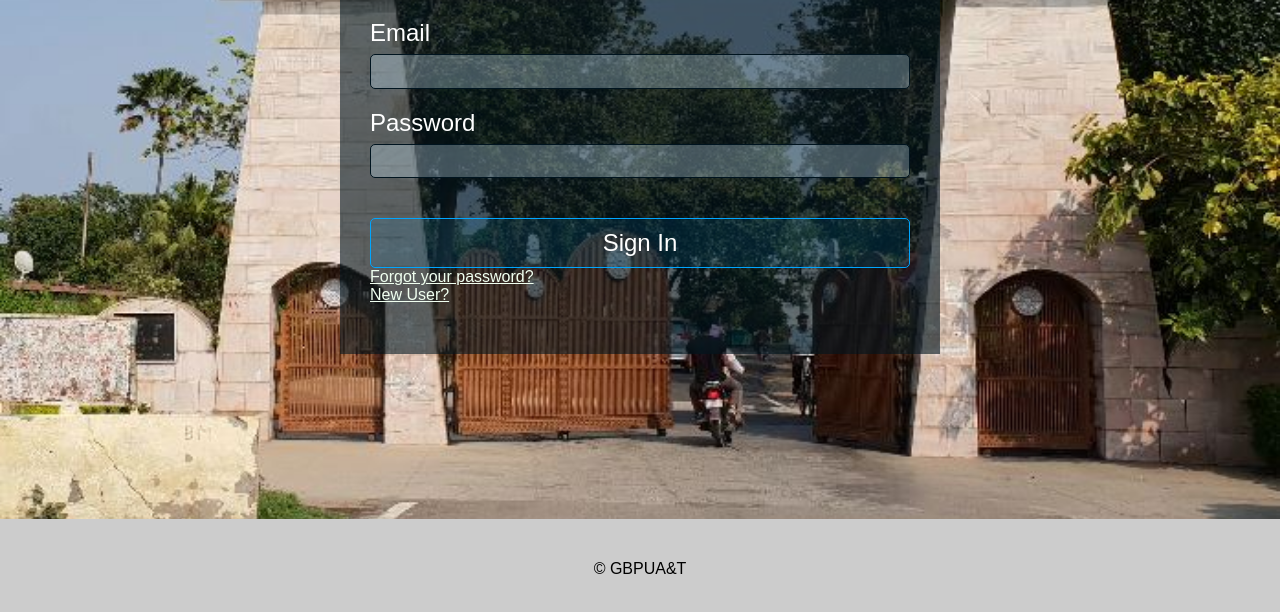
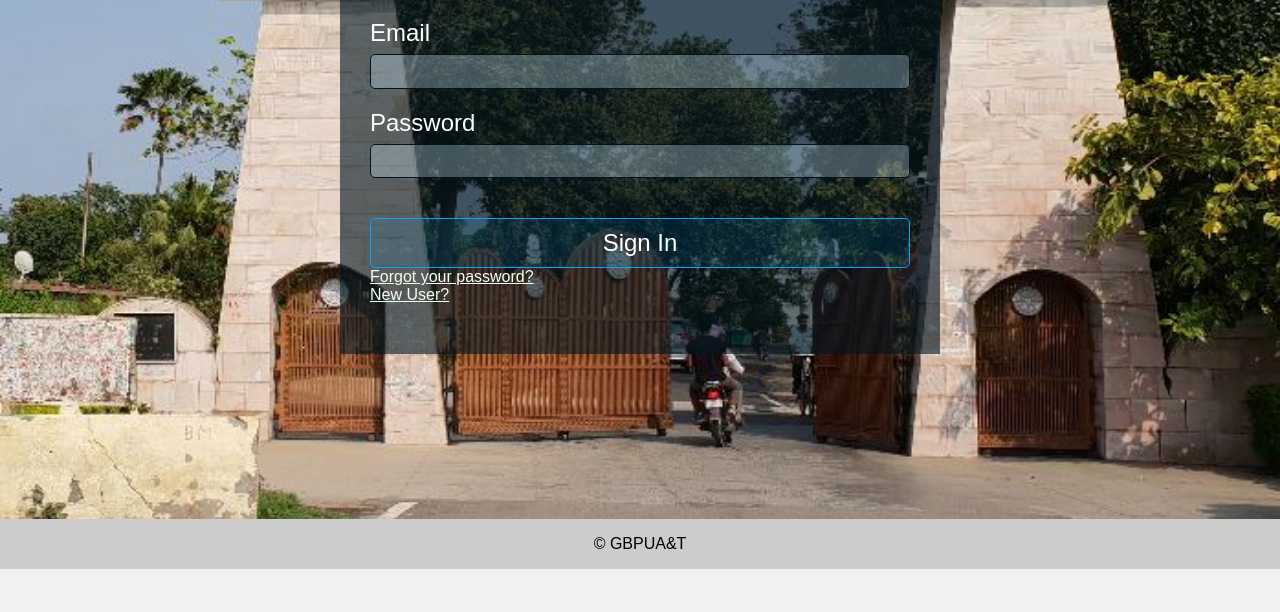
Before and after one commit to G1Joshi/Management-Information-System, a plain HTML site: page login/index.html in a window 1280 px wide. Shown: the part 444-1056 px from the top of the page. After the commit the page ends 1013 px from the top, so only its background shows below. Drawn offline with Linux system fonts and the light colour scheme.

Commit message:
update website

```diff
--- a/src/style.css
+++ b/src/style.css
@@ -32,6 +32,7 @@ body {
 }
 
 #main-header nav {
+    z-index: 1;
     width: 100%;
     background-color: #cccccc;
     display: flex;
@@ -84,7 +85,8 @@ h2 {
 }
 
 #main-footer {
-    height: 100px;
+    z-index: 1;
+    height: 50px;
     background-color: #cccccc;
     display: flex;
     justify-content: center;
```
